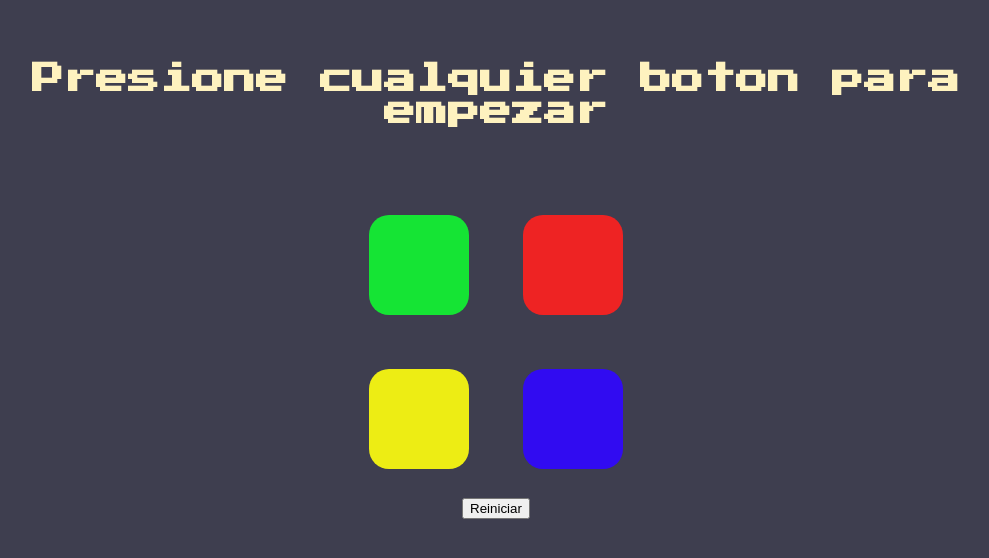
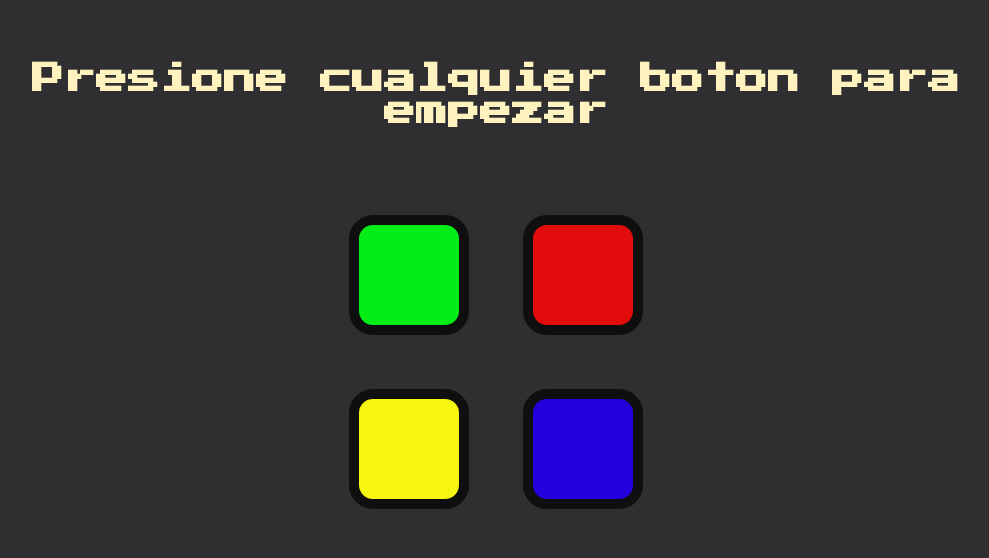
Before and after one commit to Sstrmn1/simonGame, a plain HTML site: page index.html in a window 1280 px wide. Shown: the whole page, without its empty margins (144-1133 px from the left). Drawn offline with nearby package versions, Linux system fonts and the light colour scheme.

Commit message:
Estetica cambiada

```diff
--- a/app.js
+++ b/app.js
@@ -28,8 +28,6 @@ colores.forEach((color) => {
           gameOver();
         } else if (patron.length === patron2.length) {
           // debugger;
-          setTimeout(function () {}, 2000);
-
           let colorAleatorio = colorRandom();
 
           setTimeout(() => {
@@ -101,7 +99,7 @@ function animacionBoton(color) {
 }
 
 function gameOver() {
-  console.log("Fracaso");
+
   juegoComenzado = false;
   patron = [];
   patron2 = [];
--- a/index.html
+++ b/index.html
@@ -25,7 +25,7 @@
       </div>
     </div>
 
-    <button id="reiniciar">Reiniciar</button>
+
 
     <script
       src="https://code.jquery.com/jquery-3.7.0.min.js"
--- a/styles.css
+++ b/styles.css
@@ -1,6 +1,6 @@
 body {
   text-align: center;
-  background-color: #3e3e4f;
+  background-color: #2f2f32;
 }
 
 #level-title {
@@ -22,7 +22,7 @@ body {
   display: inline-block;
   height: 100px;
   width: 100px;
-  /* border: 10px solid black; */
+  border: 10px solid rgb(15, 15, 15);
   border-radius: 20%;
 }
 
@@ -32,19 +32,19 @@ body {
 }
 
 .red {
-  background-color: rgb(238, 35, 35);
+  background-color: rgb(226, 12, 12);
 }
 
 .green {
-  background-color: rgb(21, 228, 52);
+  background-color: rgb(4, 237, 23);
 }
 
 .blue {
-  background-color: rgb(49, 11, 241);
+  background-color: rgb(37, 0, 220);
 }
 
 .yellow {
-  background-color: rgb(237, 237, 20);
+  background-color: rgb(246, 246, 16);
 }
 
 .pressed {
```
